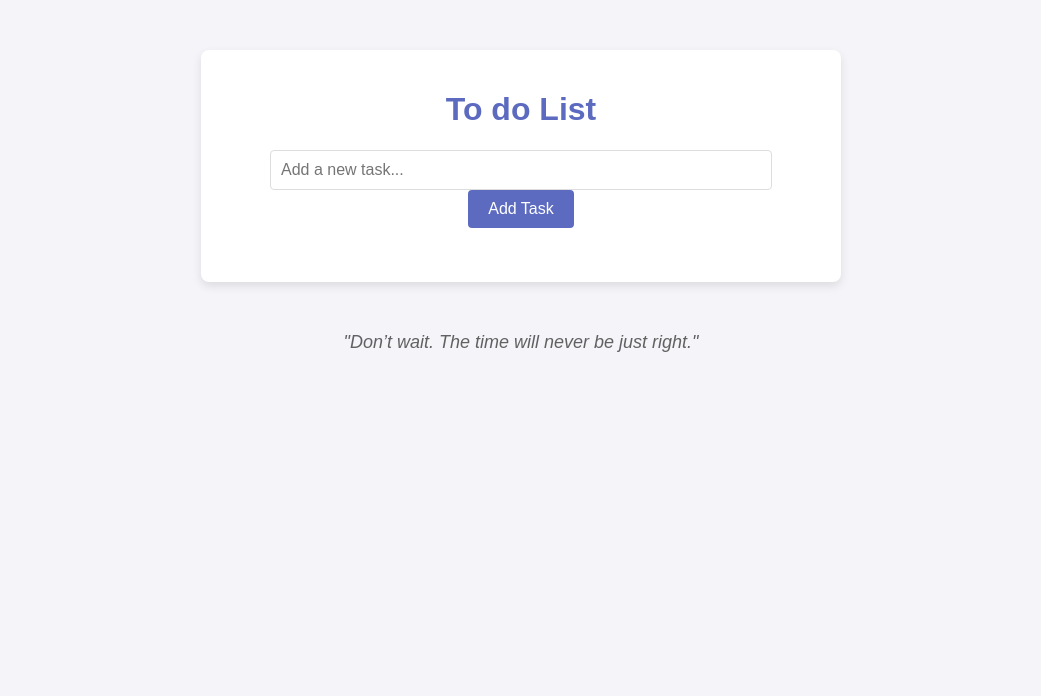
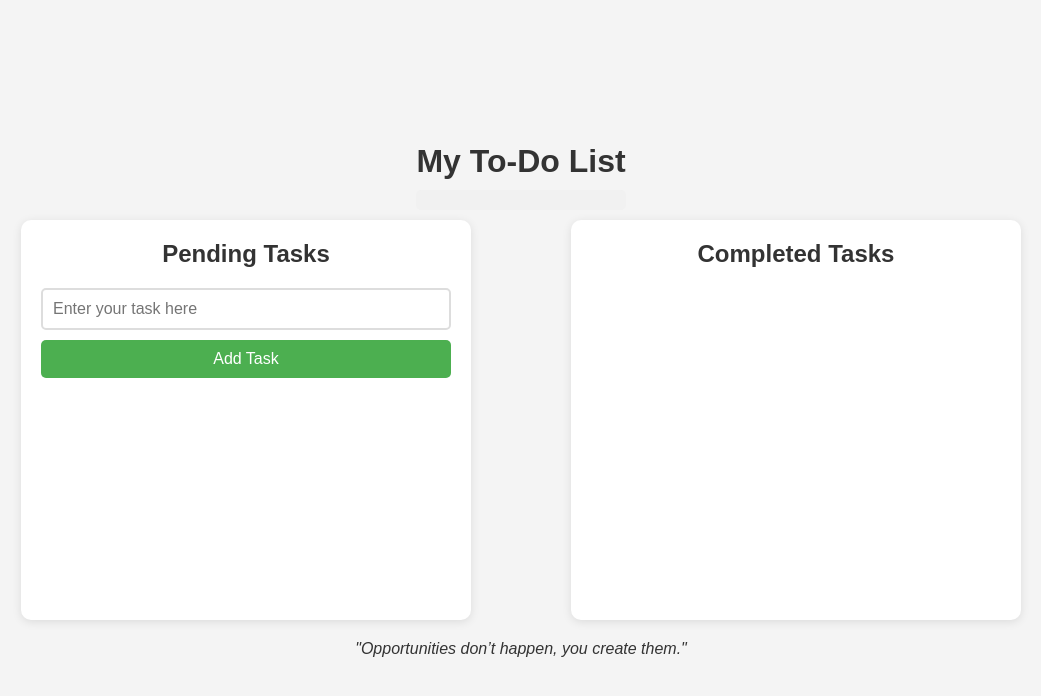
Before and after one commit to HGRgamer/TODO-task-website-opencode, a plain HTML site: page index.html in a window 1280 px wide. Shown: the whole page, without its empty margins (119-1160 px from the left). Drawn offline with Linux system fonts and the light colour scheme.

Commit message:
Update index.html

```diff
--- a/index.html
+++ b/index.html
@@ -1,105 +1,129 @@
 <!DOCTYPE html>
 <html lang="en">
+
 <head>
     <meta charset="UTF-8">
     <meta name="viewport" content="width=device-width, initial-scale=1.0">
-    <title>To-Do List with Fun Features</title>
+    <title>To-Do List</title>
     <style>
-        body {
-            font-family: Arial, sans-serif;
-            background-color: #f4f4f9;
+        * {
             margin: 0;
             padding: 0;
+            box-sizing: border-box;
+        }
+
+        body {
+
+            font-family: Arial, sans-serif;
+            background-color: #f4f4f4;
+            color: #333;
+            display: flex;
+            justify-content: center;
+            align-items: center;
+            height: 100vh;
+            flex-direction: column;
         }
 
         .container {
-            height: 100%;
-            max-height: 600px;
-            width: 100%;
-            max-width: 600px;
-            margin: 50px auto;
-            padding: 20px;
-            background-color: white;
-            border-radius: 8px;
-            box-shadow: 0 4px 10px rgba(0, 0, 0, 0.1);
+            display: flex;
+            justify-content: space-between;
+            width: 80%;
+            max-width: 1000px;
         }
 
-        h1 {
+        .task-column {
+            background-color: #fff;
+            padding: 20px;
+            border-radius: 10px;
+            box-shadow: 0 2px 10px rgba(0, 0, 0, 0.1);
+            width: 45%;
+            min-height: 400px;
+            overflow-y: auto;
+            max-height: 500px;
+        }
+
+        h2 {
+            margin-bottom: 20px;
             text-align: center;
-            color: #5c6bc0;
         }
 
         input[type="text"] {
-            width: 80%;
+            width: 100%;
             padding: 10px;
+            margin-bottom: 10px;
+            border: 2px solid #ddd;
+            border-radius: 5px;
             font-size: 16px;
-            border: 1px solid #ddd;
-            border-radius: 4px;
         }
 
         button {
-            padding: 10px 20px;
-            font-size: 16px;
-            background-color: #5c6bc0;
+            width: 100%;
+            padding: 10px;
+            background-color: #4CAF50;
             color: white;
             border: none;
-            border-radius: 4px;
+            border-radius: 5px;
             cursor: pointer;
+            font-size: 16px;
         }
 
         button:hover {
-            background-color: #3f4dbf;
+            background-color: #45a049;
         }
 
         ul {
             list-style-type: none;
-            padding: 0;
+            padding-left: 0;
         }
 
         li {
+            padding: 10px;
+            margin: 10px 0;
+            background-color: #f1f1f1;
+            border-radius: 5px;
             display: flex;
-            justify-content: space-between;
-            padding: 10px;
-            margin: 5px 0;
-            background-color: #f9f9f9;
-            border-radius: 4px;
-            box-shadow: 0 2px 4px rgba(0, 0, 0, 0.1);
+            justify-content: center;
+            align-items: center;
+            cursor: move;
         }
 
-        .remove {
-            color: #e57373;
-            cursor: pointer;
-        }
-
-        .quote {
-            font-size: 18px;
+        footer {
+            margin-top: 20px;
+            text-align: center;
             font-style: italic;
-            text-align: center;
-            margin-top: 20px;
-            color: #616161;
-        }
-
-        .button-container {
-            text-align: center;
-            margin-top: 20px;
         }
     </style>
 </head>
+
 <body>
 
-    <div class="container" style="height: max-content;">
-        <h1>To do List</h1>
-        <div class="button-container">
-            <input type="text" id="taskInput" placeholder="Add a new task...">
-            <br>
+    <!-- </body>style="background: url(&quot;https://images.pexels.com/photos/1629236/pexels-photo-1629236.jpeg?cs=srgb&dl=pexels-suzyhazelwood-1629236.jpg&fm=jpg&quot;) center center / cover no-repeat fixed;"> -->
+    <div id="pendingColumn" ondrop="drop(event)" ondragover="allowDrop(event)">
+        <h1>My To-Do List
+        </h1>
+        <li></li>
+    </div>
+
+    <div class="container">
+        <div class="task-column" id="pendingColumn" ondrop="drop(event)" ondragover="allowDrop(event)">
+            <h2>Pending Tasks</h2>
+            <input type="text" id="taskInput" placeholder="Enter your task here" />
             <button onclick="addTask()">Add Task</button>
+            <ul id="pendingTasks"></ul>
         </div>
-        <br>
-        <ul id="taskList"></ul>
+
+        <div class="task-column" id="completedColumn" ondrop="drop(event)" ondragover="allowDrop(event)">
+            <h2>Completed Tasks</h2>
+            <ul id="completedTasks"></ul>
+        </div>
     </div>
-    <div class="quote" id="quote"></div>
+
+    <footer>
+        <div class="quote" id="quote"></div>
+    </footer>
 
     <script>
+        let counter = 0;
         const quotes = [
             "Believe you can and you're halfway there.",
             "The only way to do great work is to love what you do.",
@@ -110,11 +134,11 @@
 
         const taskAddedSound = new Audio('https://cdn.pixabay.com/download/audio/2021/08/09/audio_7232134569.mp3?filename=success_bell-6776.mp3');
         //couldnt find another
-        const taskRemoveSound = new Audio('https://cdn.pixabay.com/download/audio/2021/08/09/audio_7232134569.mp3?filename=success_bell-6776.mp3');
+        const taskCompleteSound = new Audio('https://cdn.pixabay.com/download/audio/2021/08/09/audio_7232134569.mp3?filename=success_bell-6776.mp3');
 
-        function displayQuote() {
-            const randomIndex = Math.floor(Math.random() * quotes.length);
-            document.getElementById('quote').textContent = `"${quotes[randomIndex]}"`;
+        window.onload = function () {
+            const randomQuote = quotes[Math.floor(Math.random() * quotes.length)];
+            document.getElementById('quote').textContent = `"${randomQuote}"`;
         }
 
         function addTask() {
@@ -128,26 +152,42 @@
 
             taskAddedSound.play();
 
-            const li = document.createElement('li');
-            li.textContent = taskText;
+            const pendingTasks = document.getElementById('pendingTasks');
+            const taskItem = document.createElement('li');
+            taskItem.textContent = taskText;
 
-            const removeButton = document.createElement('span');
-            removeButton.textContent = '❌';
-            removeButton.classList.add('remove');
-            removeButton.onclick = () => removeTask(li);
-            li.appendChild(removeButton);
+            taskItem.setAttribute("id", counter++);
+            taskItem.setAttribute("draggable", true);
+            taskItem.setAttribute("ondragstart", "drag(event)");
 
-            document.getElementById('taskList').appendChild(li);
-
+            pendingTasks.appendChild(taskItem);
             taskInput.value = "";
         }
 
-        function removeTask(taskItem) {
-            taskRemoveSound.play();
-            taskItem.remove();
+        function allowDrop(event) {
+            event.preventDefault(); // Allow dropping
         }
 
-        window.onload = displayQuote;
+        function drag(event) {
+            event.dataTransfer.setData("text", event.target.id); // Store dragged task text
+        }
+
+        function drop(event) {
+            event.preventDefault();
+            const id = event.dataTransfer.getData("text");
+
+            // Check which column the item is being dropped into
+            const target = event.target;
+            console.log(target.id);
+            if (target.id === "completedColumn") {
+                taskCompleteSound.play();
+            }
+
+
+            target.appendChild(document.getElementById(id));
+        }
+
     </script>
 </body>
+
 </html>
```
